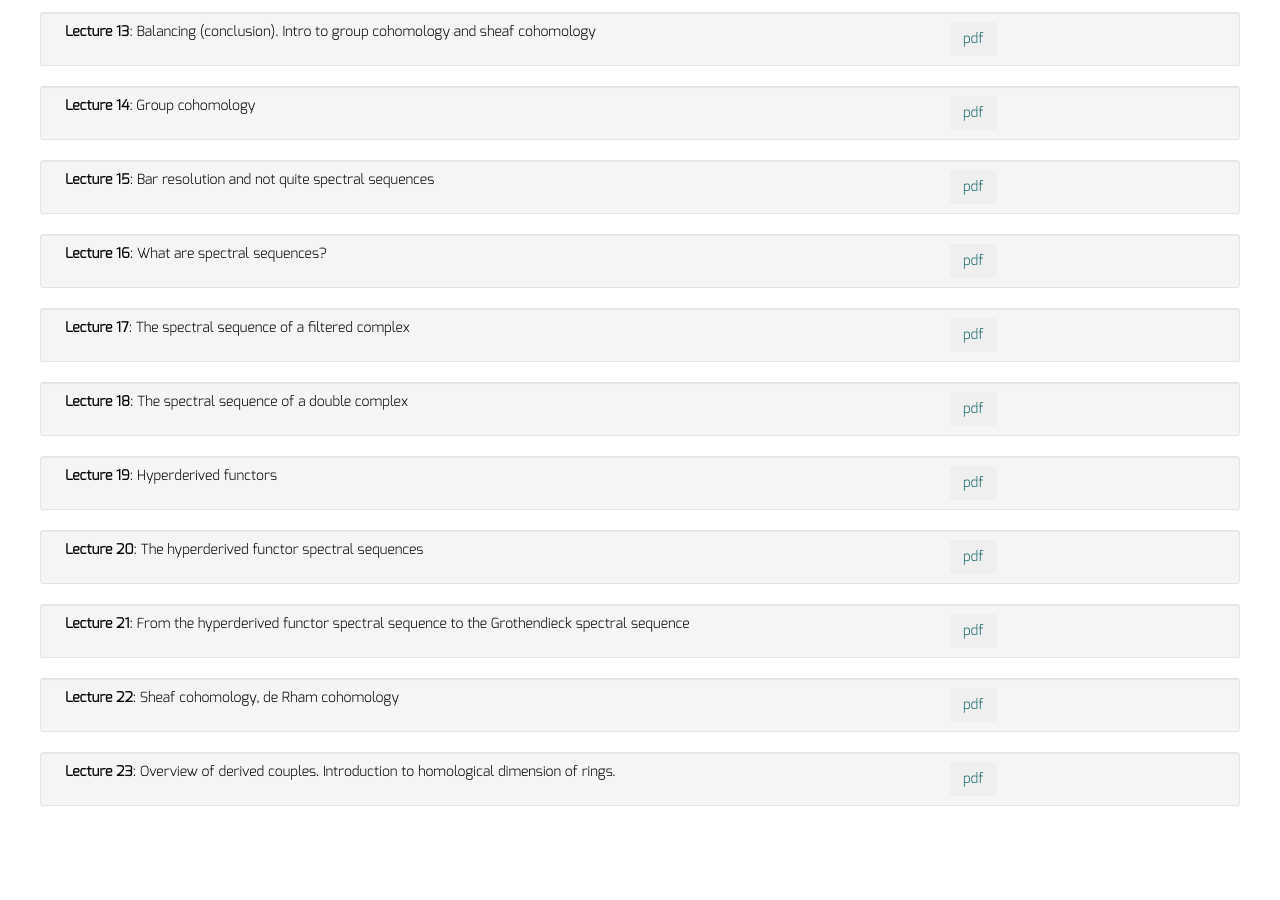
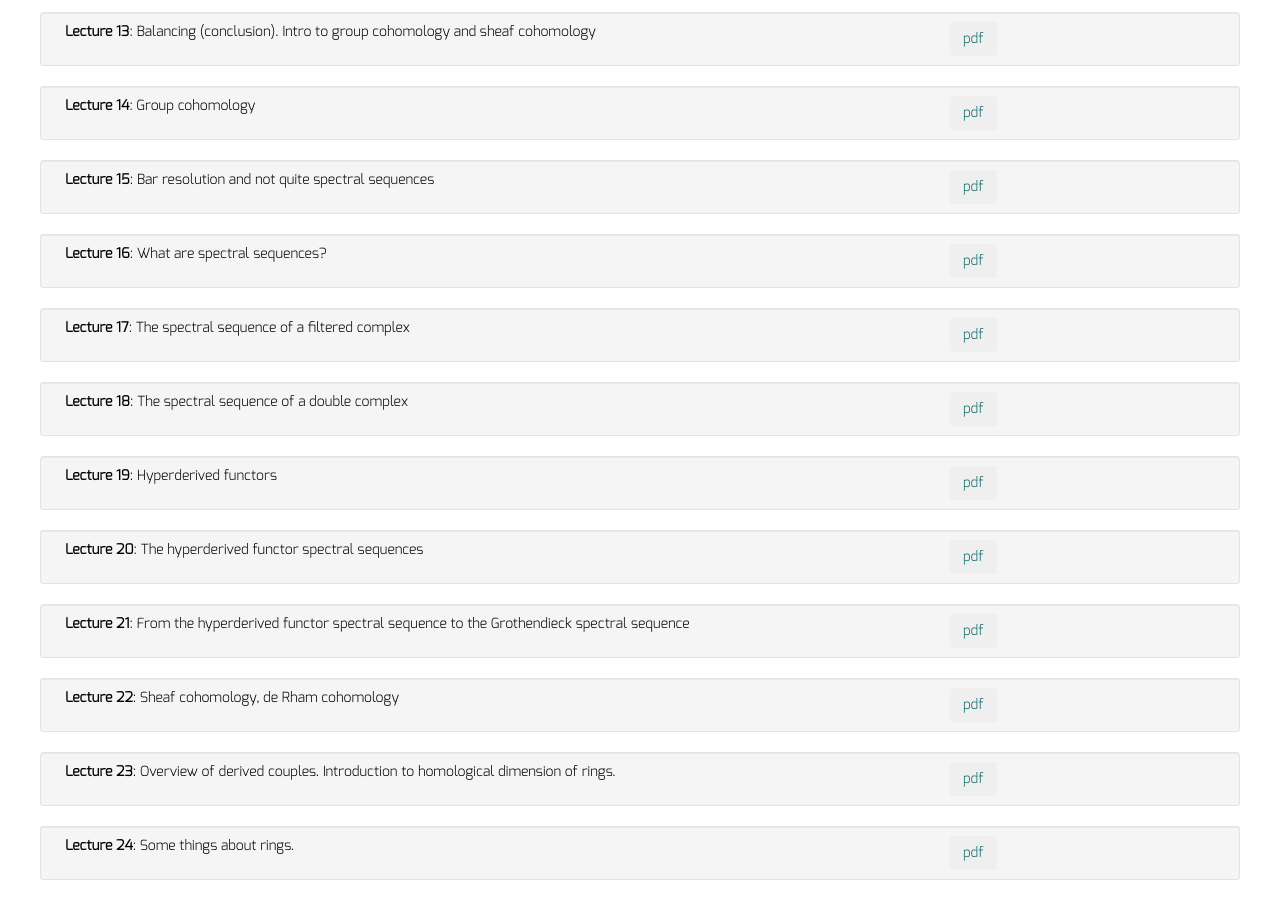
Before and after one commit to dkrashen/probability, a Jekyll site: the page built from lectures/index.html, in a window 1280 px wide and 900 px high, scrolled down 1128 px. Built offline with Jekyll 4.4.1, drawn with Linux system fonts in a browser that asks for light colours; nearby versions of some CDN libraries; before the commit the page ends 1954 px from its top, so only the background shows below that.

Commit message:
add lecture 24

```diff
--- a/_data/lectures.yml
+++ b/_data/lectures.yml
@@ -91,3 +91,7 @@
   filename: "lecture23.pdf"
   description: "Overview of derived couples. Introduction to homological
   dimension of rings."
+
+- title: "Lecture 24"
+  filename: "lecture24.pdf"
+  description: "Some things about rings."
```
Also changed, not shown: 1 other file.
